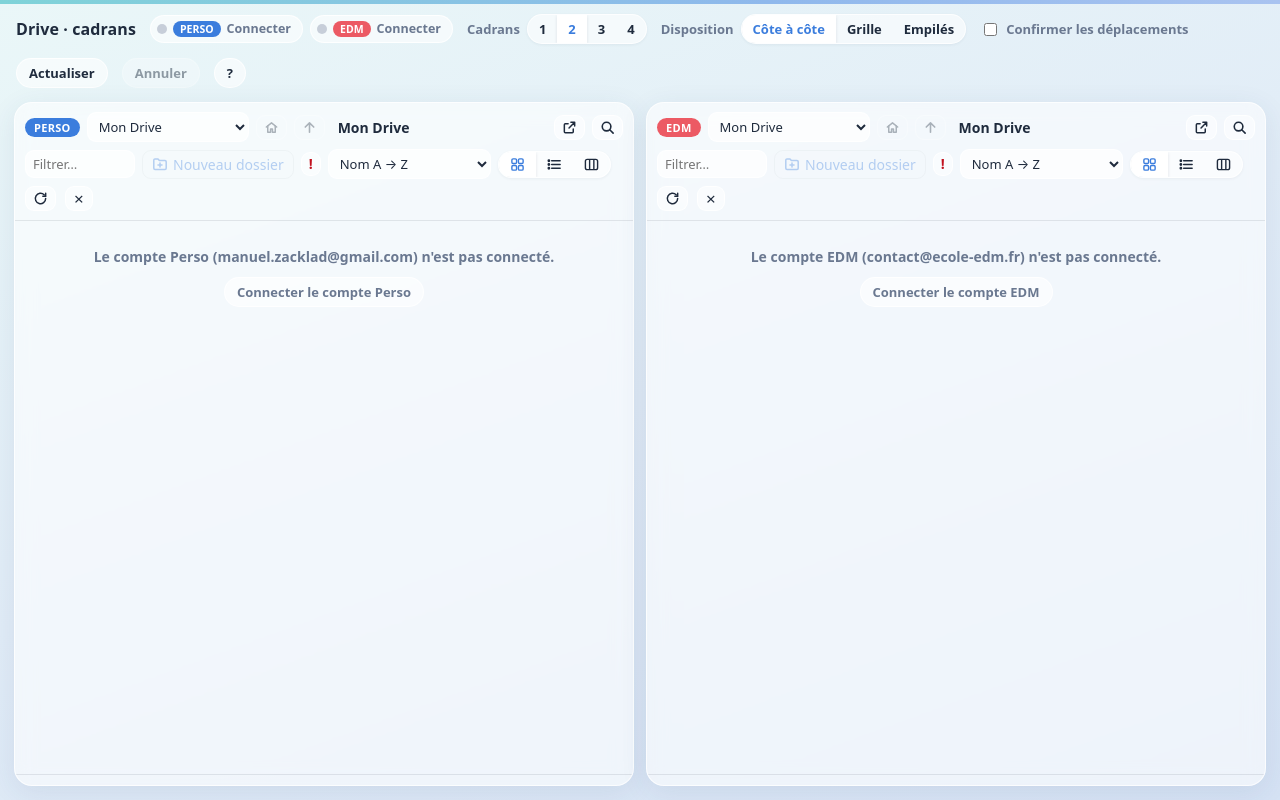
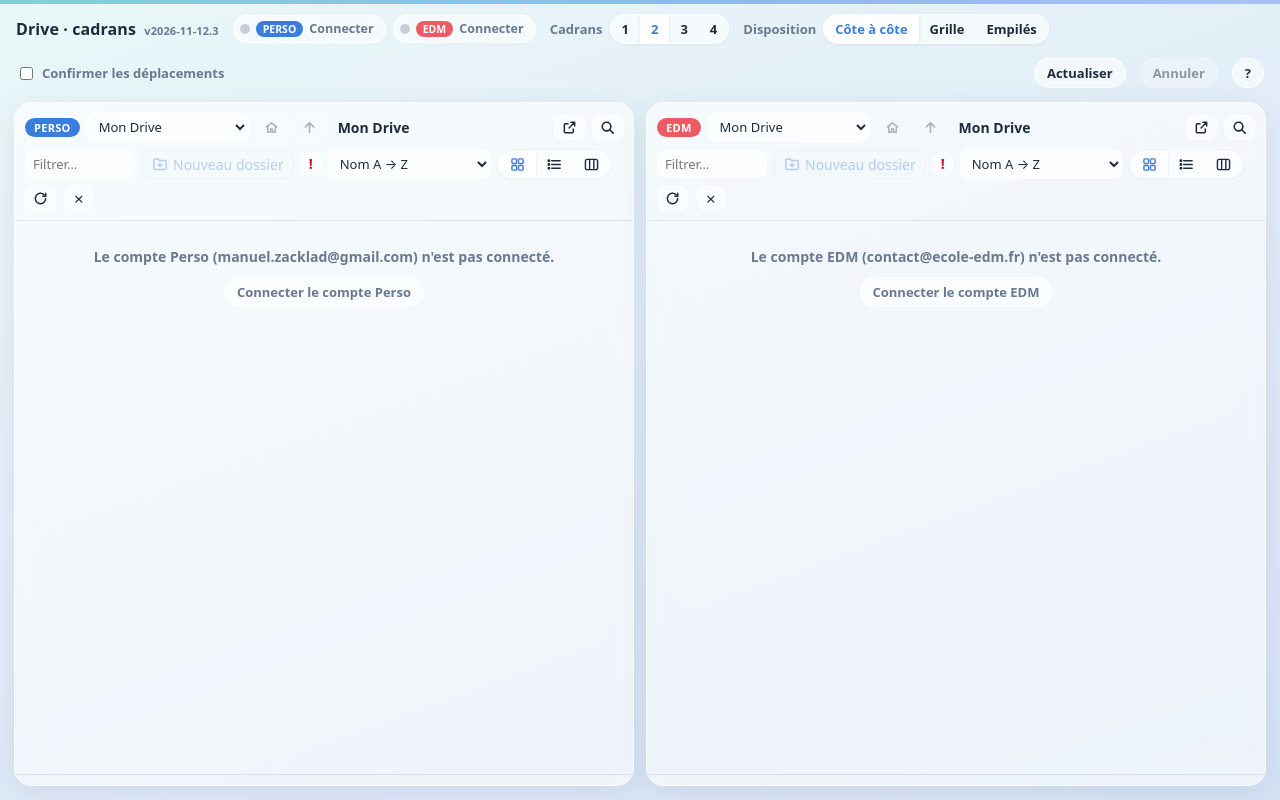
Before and after one commit to M-experience/drive-cadrans, a plain HTML site: page index.html in a window 1280 px wide. Drawn offline with Linux system fonts and the light colour scheme.

Commit message:
Numéro de version affiché à côté du titre
Co-Authored-By: Claude Opus 5.5 <noreply@anthropic.com>
Claude-Session: https://claude.ai/code/session_018JXvjFkjW8xBfi4kLBwBBQ

```diff
--- a/index.html
+++ b/index.html
@@ -147,6 +147,7 @@ body.resizing,body.resizing *{cursor:col-resize!important;user-select:none!impor
 .list .srow{grid-template-columns:24px minmax(0,1fr) minmax(90px,34%) 96px}
 .sloc{all:unset;cursor:pointer;color:var(--muted);font-size:12px;font-weight:600;white-space:nowrap;overflow:hidden;text-overflow:ellipsis;padding:2px 6px;border-radius:7px}
 .sloc:hover{background:#fff;color:var(--text);text-decoration:underline}
+.appver{font-size:11px;font-weight:600;color:var(--muted);margin-left:4px;vertical-align:middle}
 .syncst{all:unset;cursor:pointer;font-size:12px;font-weight:600;color:var(--muted);padding:3px 8px;border-radius:8px}
 .syncst:hover{background:#fff;color:var(--text)}
 .syncst.err{color:var(--danger)}
@@ -214,7 +215,7 @@ body.extdrag .pane-body[data-dest]::after{content:attr(data-dest);position:absol
 </head>
 <body>
 <header class="top">
-  <h1>Drive · cadrans</h1>
+  <h1>Drive · cadrans <span id="appVer" class="appver"></span></h1>
   <span id="accts" class="grp"></span>
   <span class="grp">Cadrans <span class="seg" id="segCount"></span></span>
   <span class="grp">Disposition <span class="seg" id="segLayout"></span></span>
@@ -256,7 +257,7 @@ const PAL = {
 const doFetch = (...a) => (window.__MOCK_FETCH || fetch)(...a);
 const gis = () => window.__MOCK_GOOGLE || window.google;
 const APP_URL = location.origin + location.pathname;
-const APP_VERSION = "2026-11-12.2";
+const APP_VERSION = "2026-11-12.3";
 /* Mise à jour automatique : GitHub Pages garde la page en cache 10 min, on vérifie s'il existe une version plus récente */
 (async () => {
   try {
@@ -1876,6 +1877,7 @@ async function autoRefresh(){
 }
 setInterval(autoRefresh, 60000);
 setTimeout(syncRun, 800);
+$("#appVer").textContent = "v" + APP_VERSION;
 $("#syncSt").addEventListener("click", async () => {
   if (syncMissing.length) { for (const k of [...syncMissing]) { try { await connect(k); } catch(e) { return; } } return; }
   syncRun(true);
```
